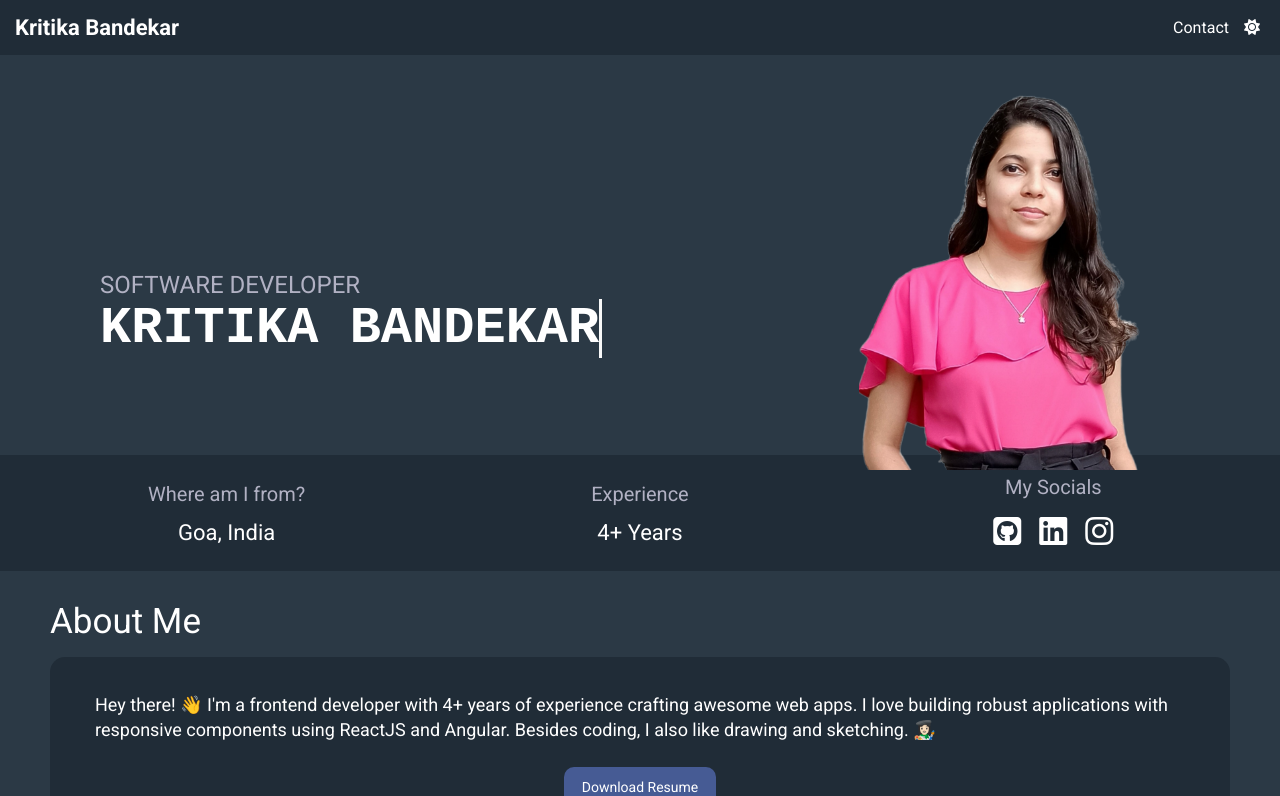
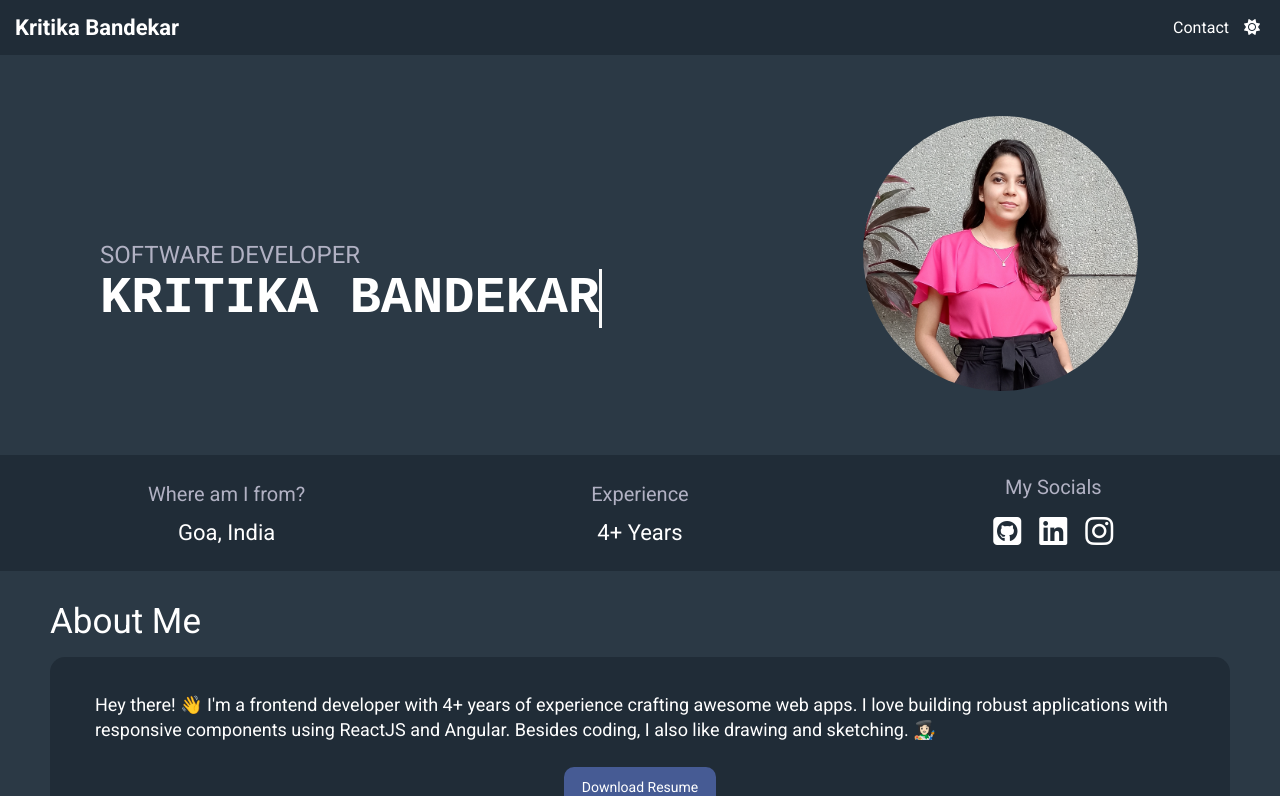
Before and after one commit to kriti2497/kritika-portfolio, a React (Vite) app: page / in a window 1280 px wide. Shown: the top 796 px of the page. Built offline with nearby package versions, Linux system fonts and the light colour scheme.

Commit message:
fix: image overlap issue

```diff
--- a/src/components/Hero.tsx
+++ b/src/components/Hero.tsx
@@ -1,6 +1,6 @@
 import { useEffect, useState } from "react";
 
-import KritikaProfile from "../assets/images/kritikabandekar.png";
+import KritikaProfile from "../assets/images/Kritika_Bandekar.jpg";
 
 const Hero = () => {
   const text = "KRITIKA BANDEKAR";
--- a/src/components/ProjectDetail.tsx
+++ b/src/components/ProjectDetail.tsx
@@ -5,6 +5,7 @@ import React from "react";
 import SecondaryButton from "./SecondaryButton";
 
 const ProjectDetail: React.FC<{ project: IProject }> = ({ project }) => {
+  // const [seeMore, setSeeMore] = useState(false);
   const { title, image, projectDesc, techStack, githubUrl, appUrl } = project;
   return (
     <div className="project">
@@ -15,7 +16,13 @@ const ProjectDetail: React.FC<{ project: IProject }> = ({ project }) => {
       </div>
       <div className="project-details">
         <p className="proj-title">{title}</p>
-        <p>{projectDesc}</p>
+        <p>
+          {projectDesc}
+          {/* {projectDesc.slice(0, seeMore ? projectDesc.length : 100)}{" "}
+          <span className="see-more-less" onClick={() => setSeeMore(!seeMore)}>
+            {seeMore ? "See more.." : "See less.."}
+          </span>{" "} */}
+        </p>
         <div className="tech">
           {techStack.map((tech: string) => (
             <span className="tech-stack" key={tech}>
--- a/src/styles/scss/_hero.scss
+++ b/src/styles/scss/_hero.scss
@@ -5,7 +5,7 @@
   grid-template-columns: 1fr;
   justify-items: center;
   @include breakpoint-up(large) {
-    padding: 40px 100px 0;
+    padding: 30px 100px;
     height: 50vh;
     grid-template-columns: 2fr 1fr;
     align-items: center;
@@ -29,11 +29,11 @@
     .inner-typing-wrapper {
       @include breakpoint-up(large) {
         font-size: 65px;
-        margin: 0;
       }
       @include breakpoint-up(medium) {
         font-size: 52px;
         margin: 0;
+        left: unset;
       }
       margin-top: 10px;
       position: absolute;
@@ -45,6 +45,7 @@
       border-right: 3px solid;
       font-family: monospace;
       animation: blink 0.5s infinite alternate;
+      left: 2%;
     }
   }
 
@@ -54,10 +55,10 @@
       order: 2;
     }
     img {
-      // filter: drop-shadow(30px 10px 4px #c4a5b3);
-      height: 375px;
-      // width: 300px;
-      object-fit: contain;
+      height: 275px;
+      width: 275px;
+      border-radius: 100vh;
+      object-fit: cover;
     }
   }
 
--- a/src/styles/scss/styles.css
+++ b/src/styles/scss/styles.css
@@ -59,7 +59,7 @@ header .icon-val {
 }
 @media (min-width: 1024px) {
   .hero {
-    padding: 40px 100px 0;
+    padding: 30px 100px;
     height: 50vh;
     grid-template-columns: 2fr 1fr;
     align-items: center;
@@ -96,17 +96,18 @@ header .icon-val {
   border-right: 3px solid;
   font-family: monospace;
   animation: blink 0.5s infinite alternate;
+  left: 2%;
 }
 @media (min-width: 1024px) {
   .hero .name-section .inner-typing-wrapper {
     font-size: 65px;
-    margin: 0;
   }
 }
 @media (min-width: 640px) {
   .hero .name-section .inner-typing-wrapper {
     font-size: 52px;
     margin: 0;
+    left: unset;
   }
 }
 .hero .profile-pic {
@@ -118,9 +119,11 @@ header .icon-val {
   }
 }
 .hero .profile-pic img {
-  height: 375px;
-  -o-object-fit: contain;
-     object-fit: contain;
+  height: 275px;
+  width: 275px;
+  border-radius: 100vh;
+  -o-object-fit: cover;
+     object-fit: cover;
 }
 .hero .brief-details {
   color: var(--text-primary);
```
Also changed, not shown: src/assets/images/Kritika_Bandekar.jpg (added), 1 other file (tests, documents, lock files or other folders).
